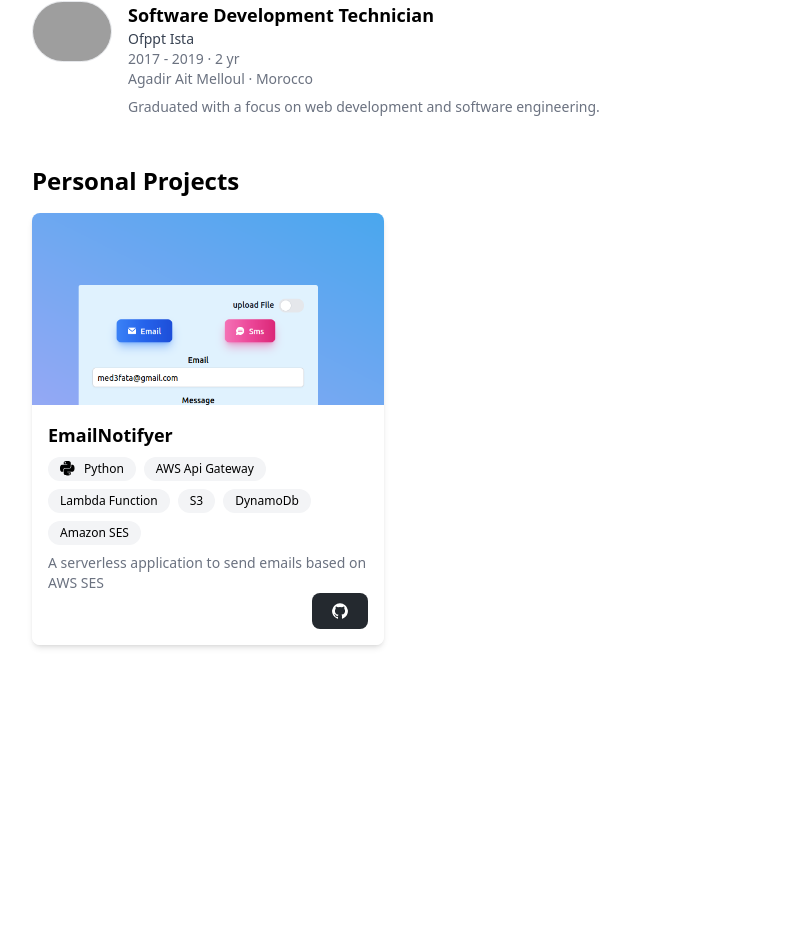
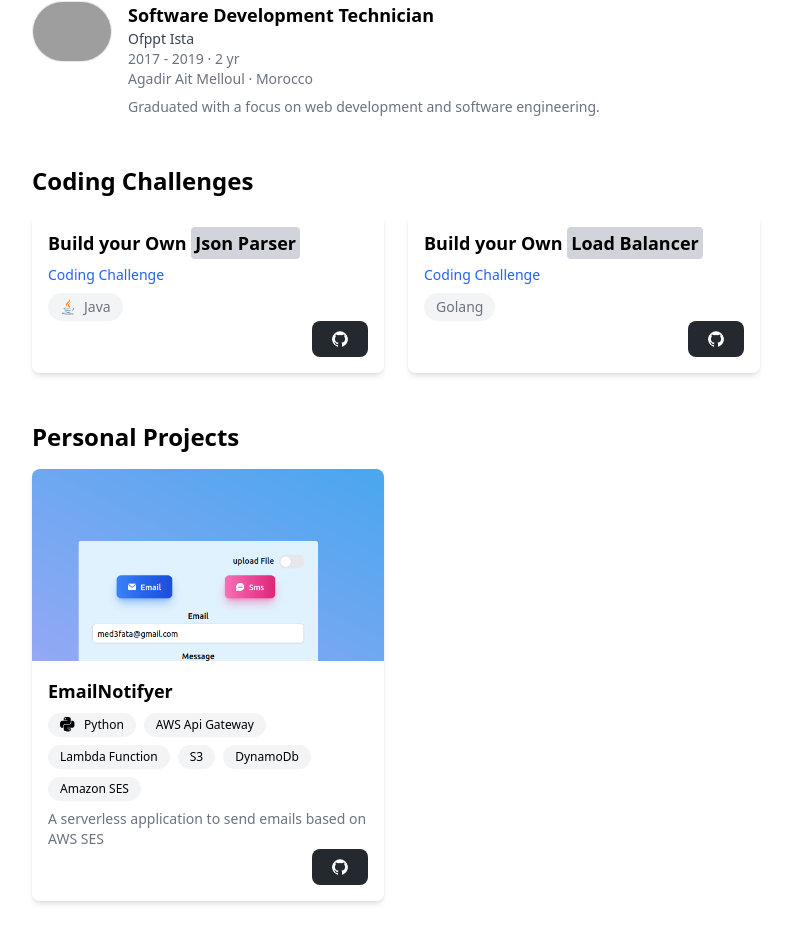
Before and after one commit to medfata/new_portfolio, a React (Vite) app: page / in a window 1280 px wide. Shown: the part 1387-2330 px from the top of the page, without its empty margins (56-845 px from the left). Before the commit the page ends 2112 px from the top, so only its background shows below. Built offline with nearby package versions, Linux system fonts and the light colour scheme; grey boxes are pictures that could not be loaded.

Commit message:
add coding challenges

```diff
--- a/src/portfolio.tsx
+++ b/src/portfolio.tsx
@@ -33,8 +33,8 @@
     const toggleDarkMode = () => {
         setDarkMode(!darkMode);
     }
-    const navigateToEmailNotifyer = () => {
-        window.open("https://github.com/medfata/emailNotifyer", "_blank");
+    const navigateTo = (url:string) => {
+        window.open(url, "_blank");
     }
     return (
         <main className="w-full max-w-6xl mx-auto px-4 md:px-6 py-12 md:py-16 lg:py-20">
@@ -326,6 +326,57 @@
             </section>
             <section className="mt-12 space-y-8">
                 <div>
+                    <h2 className="text-2xl font-bold dark:text-white">Coding Challenges</h2>
+                    <div className="mt-4 grid grid-cols-1 sm:grid-cols-2 lg:grid-cols-3 gap-6">
+                        <div className="rounded-lg overflow-hidden shadow-md dark:shadow-none">
+                            <div className="p-4 bg-white dark:bg-gray-950">
+                                <h3 className="text-lg font-semibold dark:text-white">Build your Own <span className="bg-gray-300 text-black p-1 rounded">Json Parser</span></h3>
+                                <p className="text-sm text-gray-500 dark:text-gray-400 mt-2">
+                                    <a  href="https://codingchallenges.fyi/challenges/challenge-json-parser"
+                                        className="font-medium text-blue-600 dark:text-blue-500 hover:underline block w-fit pb-2">Coding Challenge</a>
+                                    <div className="inline-flex items-center gap-2 rounded-full bg-gray-100 px-3 py-1 font-medium ">
+                                        <JavaIcon className="h-4 w-4"/> Java
+                                    </div>
+                                </p>
+                                <div className="w-full flex justify-end">
+                                <button
+                                onClick={() => navigateTo("https://github.com/medfata/code_challenges_-json_parser-")}
+                                type="button"
+                                className="text-white bg-[#24292F] hover:bg-[#24292F]/90 focus:ring-4 focus:outline-none focus:ring-[#24292F]/50 font-medium rounded-lg  px-5 py-2.5 text-center inline-flex items-center dark:focus:ring-gray-500 dark:hover:bg-[#050708]/30 ">
+                                    <svg className="w-4 h-4" aria-hidden="true" xmlns="http://www.w3.org/2000/svg" fill="currentColor" viewBox="0 0 20 20">
+                                    <path fillRule="evenodd" d="M10 .333A9.911 9.911 0 0 0 6.866 19.65c.5.092.678-.215.678-.477 0-.237-.01-1.017-.014-1.845-2.757.6-3.338-1.169-3.338-1.169a2.627 2.627 0 0 0-1.1-1.451c-.9-.615.07-.6.07-.6a2.084 2.084 0 0 1 1.518 1.021 2.11 2.11 0 0 0 2.884.823c.044-.503.268-.973.63-1.325-2.2-.25-4.516-1.1-4.516-4.9A3.832 3.832 0 0 1 4.7 7.068a3.56 3.56 0 0 1 .095-2.623s.832-.266 2.726 1.016a9.409 9.409 0 0 1 4.962 0c1.89-1.282 2.717-1.016 2.717-1.016.366.83.402 1.768.1 2.623a3.827 3.827 0 0 1 1.02 2.659c0 3.807-2.319 4.644-4.525 4.889a2.366 2.366 0 0 1 .673 1.834c0 1.326-.012 2.394-.012 2.72 0 .263.18.572.681.475A9.911 9.911 0 0 0 10 .333Z" clipRule="evenodd"/>
+                                    </svg>
+                                </button>
+                            </div>
+                            </div>
+                        </div>
+                        <div className="rounded-lg overflow-hidden shadow-md dark:shadow-none">
+                            <div className="p-4 bg-white dark:bg-gray-950">
+                                <h3 className="text-lg font-semibold dark:text-white">Build your Own <span className="bg-gray-300 text-black p-1 rounded">Load Balancer</span></h3>
+                                <p className="text-sm text-gray-500 mt-2">
+                                    <a  href="https://codingchallenges.fyi/challenges/challenge-load-balancer"
+                                        className="font-medium text-blue-600 dark:text-blue-500 hover:underline block w-fit pb-2">Coding Challenge</a>
+                                    <div className="inline-flex items-center gap-2 rounded-full bg-gray-100 px-3 py-1 font-medium">
+                                        Golang
+                                    </div>
+                                </p>
+                                <div className="w-full flex justify-end">
+                                <button
+                                onClick={() => navigateTo("https://github.com/medfata/build-ur-own-load-balencer")}
+                                type="button"
+                                className="text-white bg-[#24292F] hover:bg-[#24292F]/90 focus:ring-4 focus:outline-none focus:ring-[#24292F]/50 font-medium rounded-lg  px-5 py-2.5 text-center inline-flex items-center dark:focus:ring-gray-500 dark:hover:bg-[#050708]/30 ">
+                                    <svg className="w-4 h-4" aria-hidden="true" xmlns="http://www.w3.org/2000/svg" fill="currentColor" viewBox="0 0 20 20">
+                                    <path fillRule="evenodd" d="M10 .333A9.911 9.911 0 0 0 6.866 19.65c.5.092.678-.215.678-.477 0-.237-.01-1.017-.014-1.845-2.757.6-3.338-1.169-3.338-1.169a2.627 2.627 0 0 0-1.1-1.451c-.9-.615.07-.6.07-.6a2.084 2.084 0 0 1 1.518 1.021 2.11 2.11 0 0 0 2.884.823c.044-.503.268-.973.63-1.325-2.2-.25-4.516-1.1-4.516-4.9A3.832 3.832 0 0 1 4.7 7.068a3.56 3.56 0 0 1 .095-2.623s.832-.266 2.726 1.016a9.409 9.409 0 0 1 4.962 0c1.89-1.282 2.717-1.016 2.717-1.016.366.83.402 1.768.1 2.623a3.827 3.827 0 0 1 1.02 2.659c0 3.807-2.319 4.644-4.525 4.889a2.366 2.366 0 0 1 .673 1.834c0 1.326-.012 2.394-.012 2.72 0 .263.18.572.681.475A9.911 9.911 0 0 0 10 .333Z" clipRule="evenodd"/>
+                                    </svg>
+                                </button>
+                            </div>
+                            </div>
+                        </div>
+                    </div>
+                </div>
+            </section>
+            <section className="mt-12 space-y-8">
+                <div>
                     <h2 className="text-2xl font-bold dark:text-white">Personal Projects</h2>
                     <div className="mt-4 grid grid-cols-1 sm:grid-cols-2 lg:grid-cols-3 gap-6">
                         <div className="rounded-lg overflow-hidden shadow-md dark:shadow-none">
@@ -368,7 +419,7 @@
                                 </p>
                                 <div className="w-full flex justify-end">
                                 <button
-                                onClick={navigateToEmailNotifyer}
+                                onClick={() => navigateTo("https://github.com/medfata/emailNotifyer")}
                                 type="button"
                                 className="text-white bg-[#24292F] hover:bg-[#24292F]/90 focus:ring-4 focus:outline-none focus:ring-[#24292F]/50 font-medium rounded-lg  px-5 py-2.5 text-center inline-flex items-center dark:focus:ring-gray-500 dark:hover:bg-[#050708]/30 ">
                                     <svg className="w-4 h-4" aria-hidden="true" xmlns="http://www.w3.org/2000/svg" fill="currentColor" viewBox="0 0 20 20">
```
